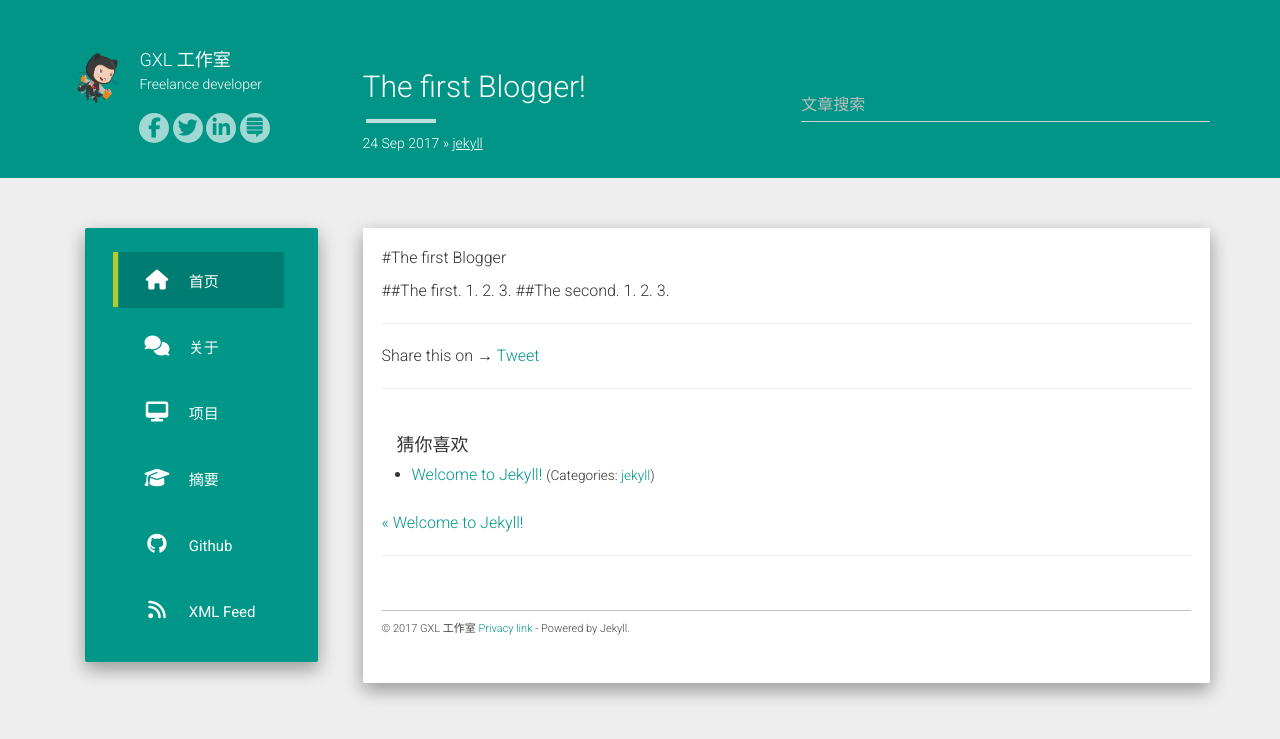
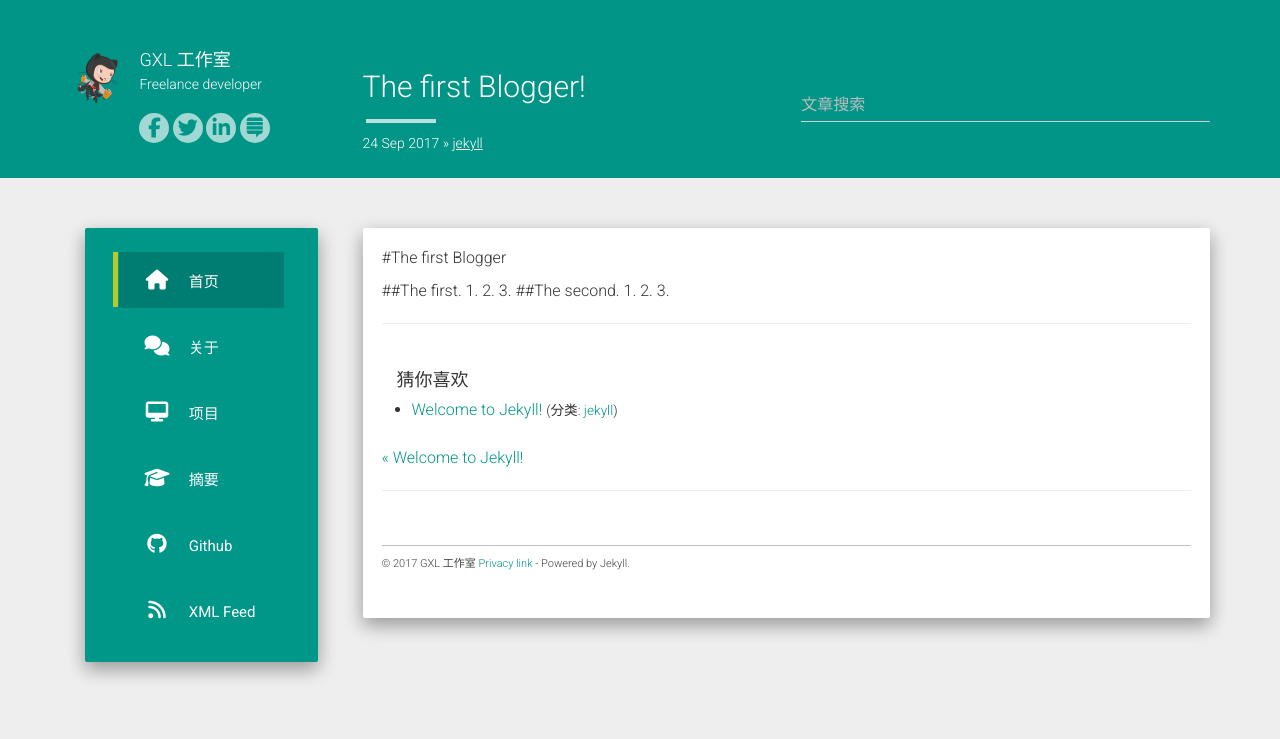
Before and after one commit to gxlstudio/blog, a Jekyll site: the page built from _posts/2017-09-24-1.markdown, in a window 1280 px wide. Shown: the top 739 px of the page. Built offline with Jekyll 4.4.1, drawn with Linux system fonts in a browser that asks for light colours; nearby versions of some CDN libraries; comment, search, counter and statistics services are not loaded.

Commit message:
share page

```diff
--- a/_layouts/post.html
+++ b/_layouts/post.html
@@ -4,8 +4,8 @@ layout: default
 <div class="post-content well">
 <article class="content">
     <div class="post">{{ content }}</div>
-    <hr />
-    {% include share-page.html %}
+    <!--hr /-->
+    <!-- include share-page.html -->
 </article>
 <hr />
 {% assign hasSimilar = '' %}
@@ -22,7 +22,7 @@ layout: default
                 <li class="relatedPost">
                     <a href="{{ site.url }}{{ post.url }}">{{ post.title }}</a>
                     {% if post.categories %}
-                        <small>(Categories: {% for category in post.categories %}<a href="/category/{{ category }}">{{ category }}</a>{% if forloop.last == false %}, {% endif %}{% endfor %})</small>
+                        <small>(分类: {% for category in post.categories %}<a href="/category/{{ category }}">{{ category }}</a>{% if forloop.last == false %}, {% endif %}{% endfor %})</small>
                     {% endif %}
                 </li>
                 {% capture hasSimilar %}{{ hasSimilar }}*{% endcapture %}
```
